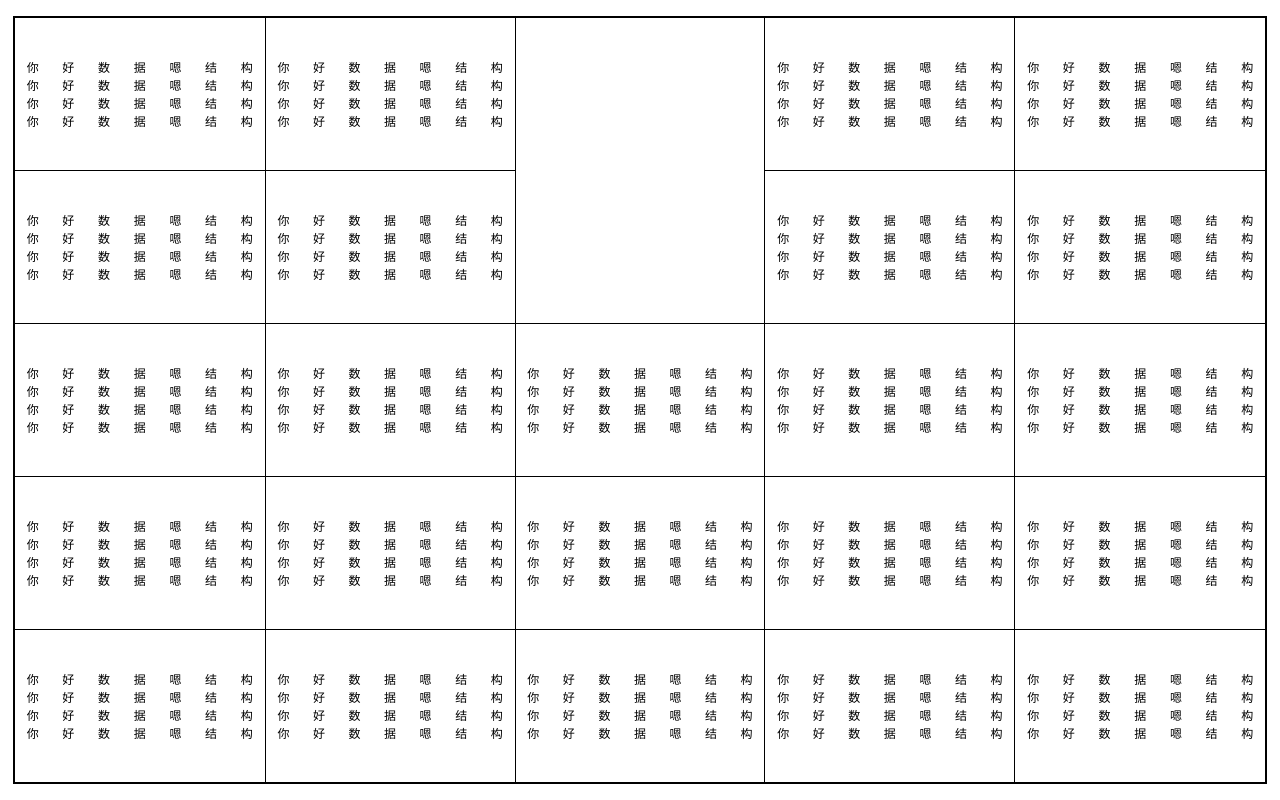
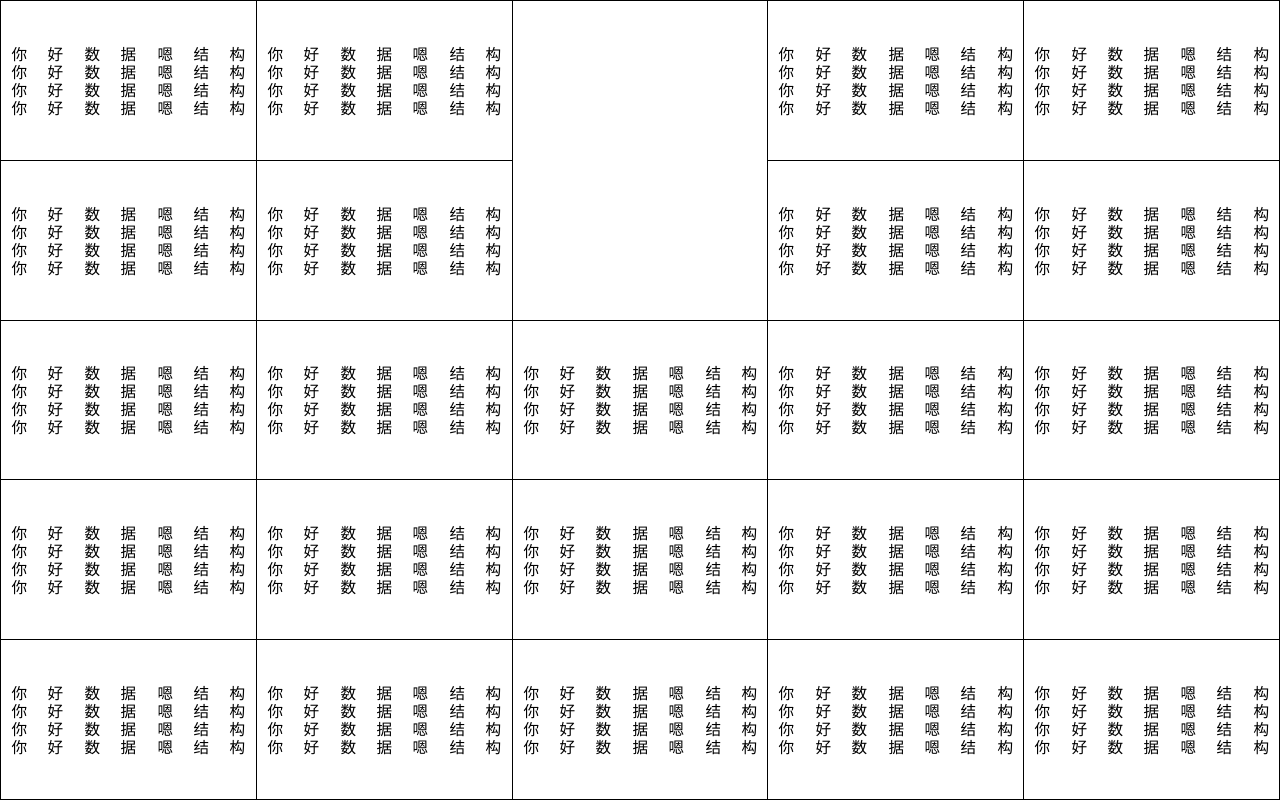
Before and after one commit to KaiKaio/TableProject, a Vue app: page / in a window 1280 px wide. Built offline with nearby package versions, Linux system fonts and the light colour scheme.

Commit message:
FontUpSize

```diff
--- a/src/views/Home.vue
+++ b/src/views/Home.vue
@@ -1,13 +1,13 @@
 <template>
   <div class="home">
-    <table id="table" cellpadding="0" cellspacing="0">
+    <table id="table" cellpadding="0" cellspacing="0" style="border-spacing:0px ">
       <tbody>
         <tr v-for="(trItem, index) in dataTable" :key="index">
           <td v-for="(tdItem, index) in trItem.td" :key="index">
 
-            <table style="width: 100%;" cellpadding="0" cellspacing="0">
+            <table style="width: 100%; border-spacing: 0px" cellpadding="0" cellspacing="0">
               <tr v-for="(trChild, index) in tdItem" :key="index" border="0">
-                <td style="border: 0px;" v-for="(tdChild, index) in trChild" :key="index">{{ tdChild }}</td>
+                <td style="border: 0px; transform: scale(1.3);" v-for="(tdChild, index) in trChild" :key="index">{{ tdChild }}</td>
               </tr>
             </table>
           </td>
@@ -191,18 +191,12 @@ export default {
 </script>
 
 <style>
-.home {
-  display: flex;
-  align-items: center;
-  height: 100vh;
-}
-
 #table {
-  width: 98%;
-  height: 96vh;
+  width: 100%;
   margin: 0px auto 0px;
   border-collapse: collapse;
-  border: 2px solid #000000;
+  border: 1px solid #000000;
+  height: 100vh;
 }
 
 #table td{
@@ -211,18 +205,7 @@ export default {
   text-align: center;
 }
 
-#table > tbody{
-  height: 100%;
-}
-
-#table > tbody > tr{
-  height: 20%;
-}
-
-#table > tbody > tr{
-  height: 20%;
-}
-
+/* 空白边框 */
 #table > tbody > tr:nth-child(1)>td:nth-child(3){
   border-bottom: 1px solid transparent;
 }
--- /dev/null
+++ b/vue.config.js
@@ -0,0 +1,3 @@
+module.exports = {
+  publicPath: process.env.NODE_ENV === 'production' ? '/TableProject/' : '/'
+};
```
Also changed, not shown: 1 other file (tests, documents, lock files or other folders).
